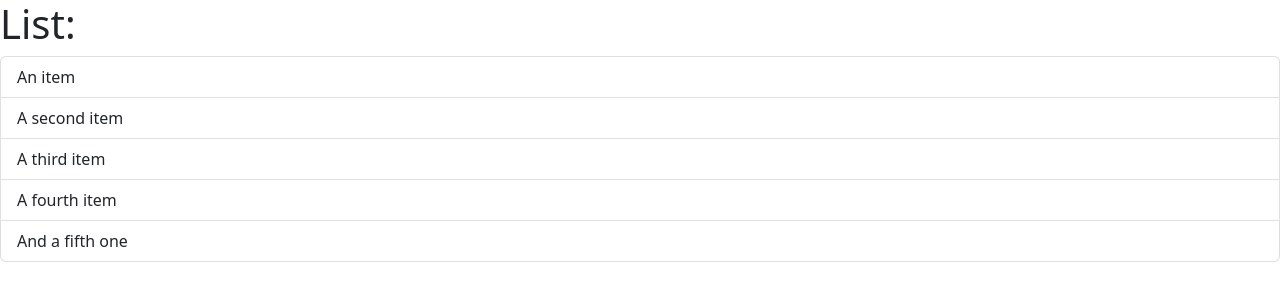
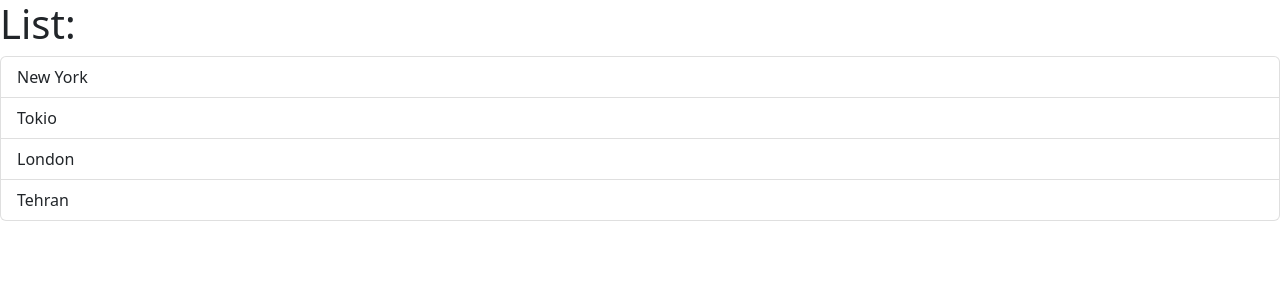
Before and after one commit to payamd/React18, a React (Vite) app: page / in a window 1280 px wide. Shown: the top 300 px of the page. Built offline with nearby package versions, Linux system fonts and the light colour scheme.

Commit message:
add event handler to the app

```diff
--- a/src/components/ListGroup.tsx
+++ b/src/components/ListGroup.tsx
@@ -1,13 +1,25 @@
+import { MouseEvent } from "react";
+
 function ListGroup() {
+  const cities = ["New York", "Tokio", "London", "Tehran"];
+
+  const handleClick = (event: MouseEvent) => console.log(event);
+
   return (
     <>
       <h1>List:</h1>
+
+      {cities.length === 0 ? (
+        <p> The list is empty, these two are the same</p>
+      ) : null}
+      {cities.length === 0 && <p> The list is empty</p>}
+
       <ul className="list-group">
-        <li className="list-group-item">An item</li>
-        <li className="list-group-item">A second item</li>
-        <li className="list-group-item">A third item</li>
-        <li className="list-group-item">A fourth item</li>
-        <li className="list-group-item">And a fifth one</li>
+        {cities.map((item, index) => (
+          <li className="list-group-item" key={item} onClick={handleClick}>
+            {item}
+          </li>
+        ))}
       </ul>
     </>
   );
```
